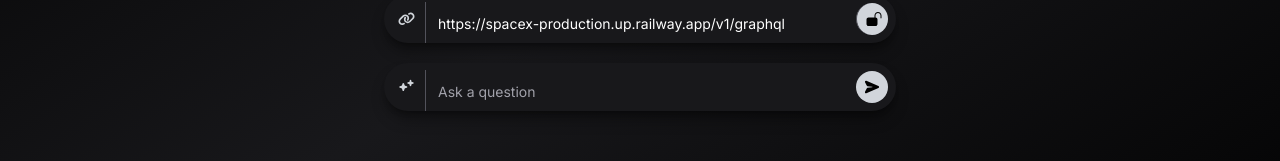
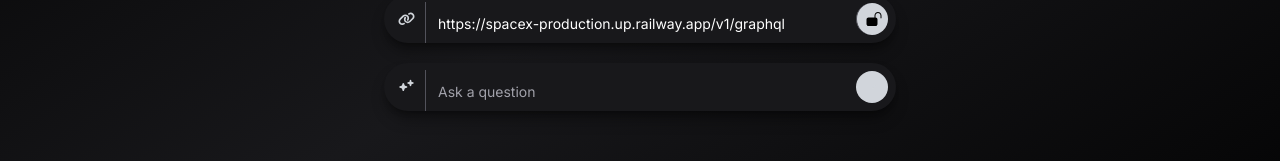
Before and after one commit to geobde/graphqlexplorer, a Next.js app: page / in a window 1280 px wide. Shown: the part 433-594 px from the top of the page. Built offline with nearby package versions, Linux system fonts and the light colour scheme.

Commit message:
folder restructure

```diff
--- a/src/app/page.jsx
+++ b/src/app/page.jsx
@@ -1,9 +1,16 @@
 "use client";
 import { useChat } from "ai/react";
 import { useState } from "react";
-import { Input } from "./components/Input";
-import { Header } from "./components/Header";
-import { Result } from "./components/Result";
+import { Input } from "../components/Input";
+import { Header } from "../components/Header";
+import { Result } from "../components/Result";
+import {
+  LinkIcon,
+  AccessIcon,
+  MagicIcon,
+  LoadingIcon,
+  SendIcon,
+} from "../components/Icons";
 
 const API = "https://spacex-production.up.railway.app/v1/graphql";
 
@@ -41,38 +48,15 @@
             placeholder="Endpoint URL"
             suffix={
               <button
-              type="button"
-              className="invert-theme bg-gs-gray-400 text-sm gap-1.5 justify-start text-gs-background-1000 rounded-full flex items-center h-8 origin-right overflow-hidden ease-in font-medium px-[9px] disabled:opacity-50 hover:bg-gs-gray-600"
-              data-state="closed"
-              style={{ background: "rgb(209, 213, 219)", width: "32px" }}
-            >
-              <svg
-                viewBox="0 0 16 14"
-                fill="none"
-                xmlns="http://www.w3.org/2000/svg"
-                className="w-4 h-4 shrink-0"
+                type="button"
+                className="invert-theme bg-gs-gray-400 text-sm gap-1.5 justify-start text-gs-background-1000 rounded-full flex items-center h-8 origin-right overflow-hidden ease-in font-medium px-[9px] disabled:opacity-50 hover:bg-gs-gray-600"
+                data-state="closed"
+                style={{ background: "rgb(209, 213, 219)", width: "32px" }}
               >
-                <path
-                  d="M11.998 0C13.9314 0 15.498 1.56667 15.498 3.5V6C15.498 6.13261 15.4454 6.25978 15.3516 6.35355C15.2578 6.44732 15.1307 6.5 14.998 6.5C14.8654 6.5 14.7383 6.44732 14.6445 6.35355C14.5507 6.25978 14.498 6.13261 14.498 6V3.5C14.498 2.83696 14.2347 2.20107 13.7658 1.73223C13.297 1.26339 12.6611 1 11.998 1C11.335 1 10.6991 1.26339 10.2303 1.73223C9.76144 2.20107 9.49805 2.83696 9.49805 3.5V5.5C10.0285 5.5 10.5372 5.71071 10.9123 6.08579C11.2873 6.46086 11.498 6.96957 11.498 7.5V12C11.498 12.5304 11.2873 13.0391 10.9123 13.4142C10.5372 13.7893 10.0285 14 9.49805 14H2.49805C1.96761 14 1.45891 13.7893 1.08383 13.4142C0.708761 13.0391 0.498047 12.5304 0.498047 12V7.5C0.498047 6.96957 0.708761 6.46086 1.08383 6.08579C1.45891 5.71071 1.96761 5.5 2.49805 5.5H8.49805V3.5C8.49805 1.56667 10.0647 0 11.998 0Z"
-                  fill="currentColor"
-                ></path>
-              </svg>
-            </button>
+                <AccessIcon />
+              </button>
             }
-            prefix={
-              <svg
-                style={{
-                  marginLeft: 6,
-                  marginRight: 2,
-                  width: 17,
-                  fill: "rgb(209, 213, 219)",
-                }}
-                xmlns="http://www.w3.org/2000/svg"
-                viewBox="0 0 640 512"
-              >
-                <path d="M579.8 267.7c56.5-56.5 56.5-148 0-204.5c-50-50-128.8-56.5-186.3-15.4l-1.6 1.1c-14.4 10.3-17.7 30.3-7.4 44.6s30.3 17.7 44.6 7.4l1.6-1.1c32.1-22.9 76-19.3 103.8 8.6c31.5 31.5 31.5 82.5 0 114L422.3 334.8c-31.5 31.5-82.5 31.5-114 0c-27.9-27.9-31.5-71.8-8.6-103.8l1.1-1.6c10.3-14.4 6.9-34.4-7.4-44.6s-34.4-6.9-44.6 7.4l-1.1-1.6C206.5 251.2 213 330 263 380c56.5 56.5 148 56.5 204.5 0L579.8 267.7zM60.2 244.3c-56.5 56.5-56.5 148 0 204.5c50 50 128.8 56.5 186.3 15.4l1.6-1.1c14.4-10.3 17.7-30.3 7.4-44.6s-30.3-17.7-44.6-7.4l-1.6 1.1c-32.1 22.9-76 19.3-103.8-8.6C74 372 74 321 105.5 289.5L217.7 177.2c31.5-31.5 82.5-31.5 114 0c27.9 27.9 31.5 71.8 8.6 103.9l-1.1 1.6c-10.3 14.4-6.9 34.4 7.4 44.6s34.4 6.9 44.6-7.4l-1.1-1.6C433.5 260.8 427 182 377 132c-56.5-56.5-148-56.5-204.5 0L60.2 244.3z" />
-              </svg>
-            }
+            prefix={<LinkIcon />}
           />
 
           <Input
@@ -90,54 +74,10 @@
                 }}
                 type="submit"
               >
-                {isLoading ? (
-                  <svg
-                    style={{ color: "black" }}
-                    width="20"
-                    height="20"
-                    viewBox="0 0 24 24"
-                    fill="none"
-                    xmlns="http://www.w3.org/2000/svg"
-                    className="animate-spin"
-                  >
-                    <circle
-                      cx="12"
-                      cy="12"
-                      r="10"
-                      stroke="currentColor"
-                      strokeWidth="4"
-                      strokeLinecap="round"
-                      strokeDasharray="40 60"
-                    />
-                  </svg>
-                ) : (
-                  <svg xmlns="http://www.w3.org/2000/svg" viewBox="0 0 512 512">
-                    <path d="M49.9 27.8C15.1 12.7-19.2 50.1-1.2 83.5L68.1 212.2c4.4 8.3 12.6 13.8 21.9 15c0 0 0 0 0 0l176 22c3.4 .4 6 3.3 6 6.7s-2.6 6.3-6 6.7l-176 22s0 0 0 0c-9.3 1.2-17.5 6.8-21.9 15L-1.2 428.5c-18 33.4 16.3 70.8 51.1 55.7L491.8 292.7c32.1-13.9 32.1-59.5 0-73.4L49.9 27.8z" />
-                  </svg>
-                )}
+                {isLoading ? <LoadingIcon /> : <SendIcon />}
               </button>
             }
-            prefix={
-              <svg
-                style={{
-                  marginLeft: 6,
-                  marginRight: 2,
-                  width: 17,
-                  color: "rgb(209, 213, 219)",
-                }}
-                xmlns="http://www.w3.org/2000/svg"
-                viewBox="0 0 16 16"
-                fill="none"
-                className="icon-sm transition-colors group-hover/button:text-brand-purple"
-                width="16"
-                height="16"
-              >
-                <path
-                  d="M12.784 1.442a.8.8 0 0 0-1.569 0l-.191.953a.8.8 0 0 1-.628.628l-.953.19a.8.8 0 0 0 0 1.57l.953.19a.8.8 0 0 1 .628.629l.19.953a.8.8 0 0 0 1.57 0l.19-.953a.8.8 0 0 1 .629-.628l.953-.19a.8.8 0 0 0 0-1.57l-.953-.19a.8.8 0 0 1-.628-.629l-.19-.953h-.002ZM5.559 4.546a.8.8 0 0 0-1.519 0l-.546 1.64a.8.8 0 0 1-.507.507l-1.64.546a.8.8 0 0 0 0 1.519l1.64.547a.8.8 0 0 1 .507.505l.546 1.641a.8.8 0 0 0 1.519 0l.546-1.64a.8.8 0 0 1 .506-.507l1.641-.546a.8.8 0 0 0 0-1.519l-1.64-.546a.8.8 0 0 1-.507-.506l-.146-.441Z"
-                  fill="currentColor"
-                ></path>
-              </svg>
-            }
+            prefix={<MagicIcon />}
           />
         </form>
         <Result
--- /dev/null
+++ b/src/components/Icons/AccessIcon.jsx
@@ -0,0 +1,18 @@
+const AccessIcon = () => {
+  return (
+    <svg
+      viewBox="0 0 16 14"
+      fill="none"
+      xmlns="http://www.w3.org/2000/svg"
+      className="w-4 h-4 shrink-0"
+    >
+      <path
+        d="M11.998 0C13.9314 0 15.498 1.56667 15.498 3.5V6C15.498 6.13261 15.4454 6.25978 15.3516 6.35355C15.2578 6.44732 15.1307 6.5 14.998 6.5C14.8654 6.5 14.7383 6.44732 14.6445 6.35355C14.5507 6.25978 14.498 6.13261 14.498 6V3.5C14.498 2.83696 14.2347 2.20107 13.7658 1.73223C13.297 1.26339 12.6611 1 11.998 1C11.335 1 10.6991 1.26339 10.2303 1.73223C9.76144 2.20107 9.49805 2.83696 9.49805 3.5V5.5C10.0285 5.5 10.5372 5.71071 10.9123 6.08579C11.2873 6.46086 11.498 6.96957 11.498 7.5V12C11.498 12.5304 11.2873 13.0391 10.9123 13.4142C10.5372 13.7893 10.0285 14 9.49805 14H2.49805C1.96761 14 1.45891 13.7893 1.08383 13.4142C0.708761 13.0391 0.498047 12.5304 0.498047 12V7.5C0.498047 6.96957 0.708761 6.46086 1.08383 6.08579C1.45891 5.71071 1.96761 5.5 2.49805 5.5H8.49805V3.5C8.49805 1.56667 10.0647 0 11.998 0Z"
+        fill="currentColor"
+      ></path>
+    </svg>
+  );
+};
+
+
+export default AccessIcon;
--- /dev/null
+++ b/src/components/Icons/LinkIcon.jsx
@@ -0,0 +1,18 @@
+const LinkIcon = () => {
+  return (
+    <svg
+      style={{
+        marginLeft: 6,
+        marginRight: 2,
+        width: 17,
+        fill: "rgb(209, 213, 219)",
+      }}
+      xmlns="http://www.w3.org/2000/svg"
+      viewBox="0 0 640 512"
+    >
+      <path d="M579.8 267.7c56.5-56.5 56.5-148 0-204.5c-50-50-128.8-56.5-186.3-15.4l-1.6 1.1c-14.4 10.3-17.7 30.3-7.4 44.6s30.3 17.7 44.6 7.4l1.6-1.1c32.1-22.9 76-19.3 103.8 8.6c31.5 31.5 31.5 82.5 0 114L422.3 334.8c-31.5 31.5-82.5 31.5-114 0c-27.9-27.9-31.5-71.8-8.6-103.8l1.1-1.6c10.3-14.4 6.9-34.4-7.4-44.6s-34.4-6.9-44.6 7.4l-1.1-1.6C206.5 251.2 213 330 263 380c56.5 56.5 148 56.5 204.5 0L579.8 267.7zM60.2 244.3c-56.5 56.5-56.5 148 0 204.5c50 50 128.8 56.5 186.3 15.4l1.6-1.1c14.4-10.3 17.7-30.3 7.4-44.6s-30.3-17.7-44.6-7.4l-1.6 1.1c-32.1 22.9-76 19.3-103.8-8.6C74 372 74 321 105.5 289.5L217.7 177.2c31.5-31.5 82.5-31.5 114 0c27.9 27.9 31.5 71.8 8.6 103.9l-1.1 1.6c-10.3 14.4-6.9 34.4 7.4 44.6s34.4 6.9 44.6-7.4l-1.1-1.6C433.5 260.8 427 182 377 132c-56.5-56.5-148-56.5-204.5 0L60.2 244.3z" />
+    </svg>
+  );
+};
+
+export default LinkIcon;
--- /dev/null
+++ b/src/components/Icons/LoadingIcon.jsx
@@ -0,0 +1,26 @@
+const LoadingIcon = () => {
+    return (
+        <svg
+        style={{ color: "black" }}
+        width="20"
+        height="20"
+        viewBox="0 0 24 24"
+        fill="none"
+        xmlns="http://www.w3.org/2000/svg"
+        className="animate-spin"
+      >
+        <circle
+          cx="12"
+          cy="12"
+          r="10"
+          stroke="currentColor"
+          strokeWidth="4"
+          strokeLinecap="round"
+          strokeDasharray="40 60"
+        />
+      </svg>
+    );
+  };
+
+
+  export default LoadingIcon;
--- /dev/null
+++ b/src/components/Icons/MagicIcon.jsx
@@ -0,0 +1,26 @@
+const MagicIcon = () => {
+  return (
+    <svg
+      style={{
+        marginLeft: 6,
+        marginRight: 2,
+        width: 17,
+        color: "rgb(209, 213, 219)",
+      }}
+      xmlns="http://www.w3.org/2000/svg"
+      viewBox="0 0 16 16"
+      fill="none"
+      className="icon-sm transition-colors group-hover/button:text-brand-purple"
+      width="16"
+      height="16"
+    >
+      <path
+        d="M12.784 1.442a.8.8 0 0 0-1.569 0l-.191.953a.8.8 0 0 1-.628.628l-.953.19a.8.8 0 0 0 0 1.57l.953.19a.8.8 0 0 1 .628.629l.19.953a.8.8 0 0 0 1.57 0l.19-.953a.8.8 0 0 1 .629-.628l.953-.19a.8.8 0 0 0 0-1.57l-.953-.19a.8.8 0 0 1-.628-.629l-.19-.953h-.002ZM5.559 4.546a.8.8 0 0 0-1.519 0l-.546 1.64a.8.8 0 0 1-.507.507l-1.64.546a.8.8 0 0 0 0 1.519l1.64.547a.8.8 0 0 1 .507.505l.546 1.641a.8.8 0 0 0 1.519 0l.546-1.64a.8.8 0 0 1 .506-.507l1.641-.546a.8.8 0 0 0 0-1.519l-1.64-.546a.8.8 0 0 1-.507-.506l-.146-.441Z"
+        fill="currentColor"
+      ></path>
+    </svg>
+  );
+};
+
+
+export default  MagicIcon;
--- /dev/null
+++ b/src/components/Icons/SendIcon.jsx
@@ -0,0 +1,12 @@
+import MagicIcon from "./MagicIcon";
+
+const SendIcon = () => {
+  return (
+    <svg xmlns="http://www.w3.org/2000/svg" viewBox="0 0 512 512">
+      <path d="M49.9 27.8C15.1 12.7-19.2 50.1-1.2 83.5L68.1 212.2c4.4 8.3 12.6 13.8 21.9 15c0 0 0 0 0 0l176 22c3.4 .4 6 3.3 6 6.7s-2.6 6.3-6 6.7l-176 22s0 0 0 0c-9.3 1.2-17.5 6.8-21.9 15L-1.2 428.5c-18 33.4 16.3 70.8 51.1 55.7L491.8 292.7c32.1-13.9 32.1-59.5 0-73.4L49.9 27.8z" />
+    </svg>
+  );
+};
+
+
+export default MagicIcon;
--- /dev/null
+++ b/src/components/Icons/index.js
@@ -0,0 +1,5 @@
+export { default as AccessIcon } from "./AccessIcon";
+export { default as LinkIcon } from "./LinkIcon";
+export { default as LoadingIcon } from "./LoadingIcon";
+export { default as MagicIcon } from "./MagicIcon";
+export { default as SendIcon } from "./SendIcon";
```
Also changed, not shown: src/components/Header.jsx (renamed from src/app/components/Header.jsx), src/components/Input.jsx (renamed from src/app/components/Input.jsx), src/components/Result.jsx (renamed from src/app/components/Result.jsx).
